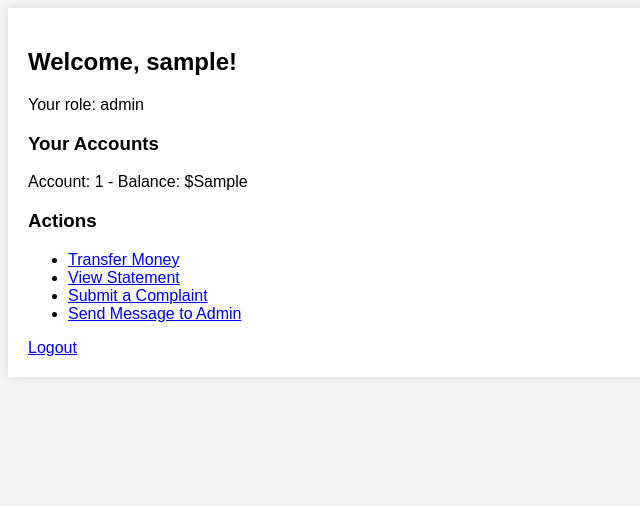
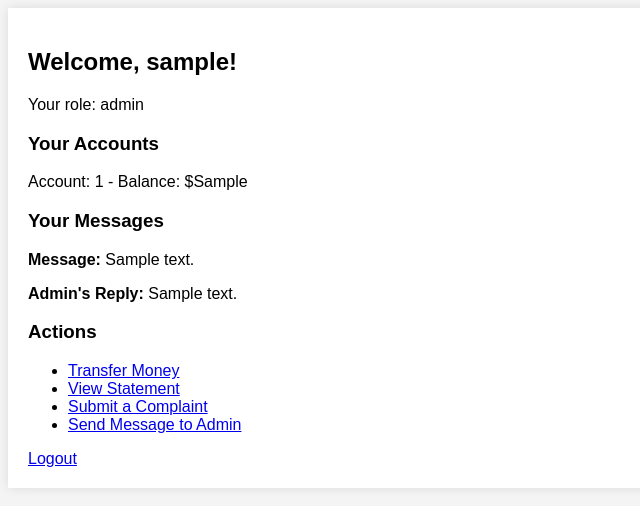
Before and after one commit to Besso2003/sw-sec-Assigements-all, a PHP site: page /VulnerableBankApp/user_dashboard.php in a window 1280 px wide. Shown: the top 506 px of the page, without its empty margins (0-640 px from the left). Run offline with PHP 8.4, Linux system fonts and the light colour scheme; the visitor is signed in with stand-in values (Sample User, id 1); tables that the repository leaves empty or names only in its code hold one stand-in row (values such as "Sample post").

Commit message:
Add files via upload

```diff
--- a/user_dashboard.php
+++ b/user_dashboard.php
@@ -55,9 +55,13 @@ $user = $result->fetch_assoc();
 // ✅ Log access to the user dashboard
 logSecurityEvent($conn, "Accessed user dashboard", $user_id);
 
+// Fetch messages and replies
+$query_messages = $conn->prepare("SELECT * FROM messages WHERE user_id = ?");
+$query_messages->bind_param("i", $user_id);
+$query_messages->execute();
+$messages_result = $query_messages->get_result();
+
 ?>
-
-
 
 <!DOCTYPE html>
 <html lang="en">
@@ -81,6 +85,27 @@ logSecurityEvent($conn, "Accessed user dashboard", $user_id);
         }
         ?>
 
+        <h3>Your Messages</h3>
+        <?php while ($message = $messages_result->fetch_assoc()) : ?>
+            <div class="message">
+                <p><strong>Message:</strong> <?php echo htmlspecialchars($message['message']); ?></p>
+
+                <!-- Check if there is a reply to this message -->
+                <?php
+                $message_id = $message['id'];
+                $replyQuery = $conn->prepare("SELECT * FROM message_replies WHERE message_id = ?");
+                $replyQuery->bind_param("i", $message_id);
+                $replyQuery->execute();
+                $replies_result = $replyQuery->get_result();
+                if ($reply = $replies_result->fetch_assoc()) {
+                    echo "<p><strong>Admin's Reply:</strong> " . htmlspecialchars($reply['reply_text']) . "</p>";
+                } else {
+                    echo "<p><strong>No reply from admin yet.</strong></p>";
+                }
+                ?>
+            </div>
+        <?php endwhile; ?>
+
         <h3>Actions</h3>
         <ul>
             <li><a href="transfer.php">Transfer Money</a></li>
```
